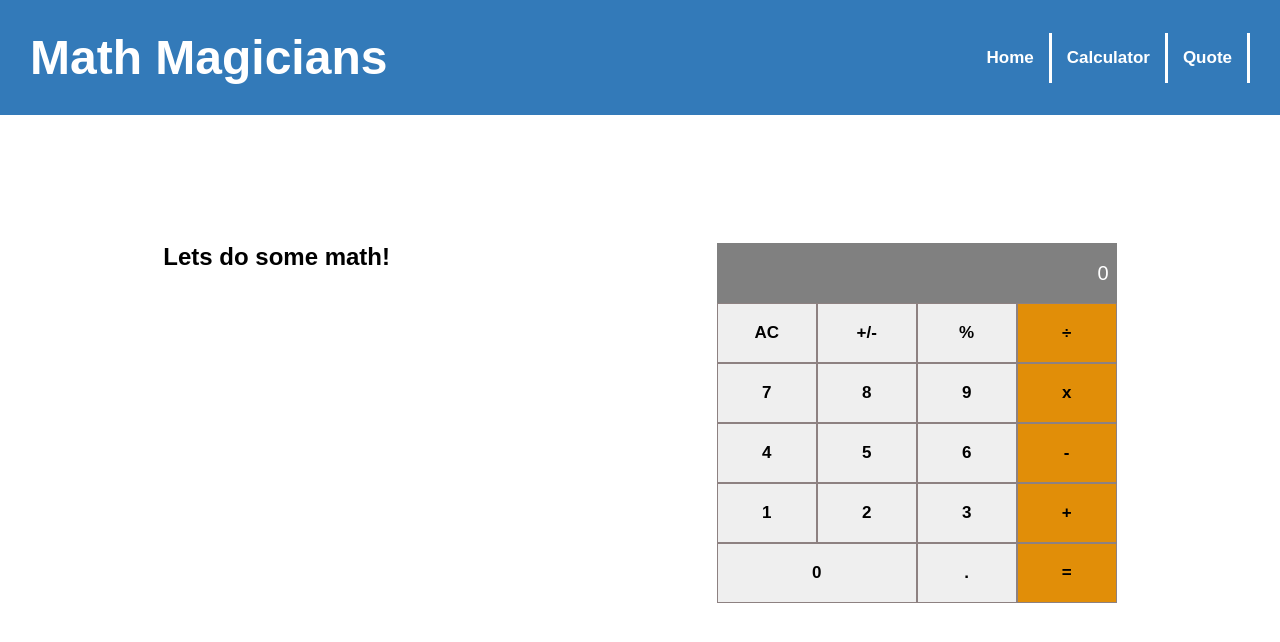
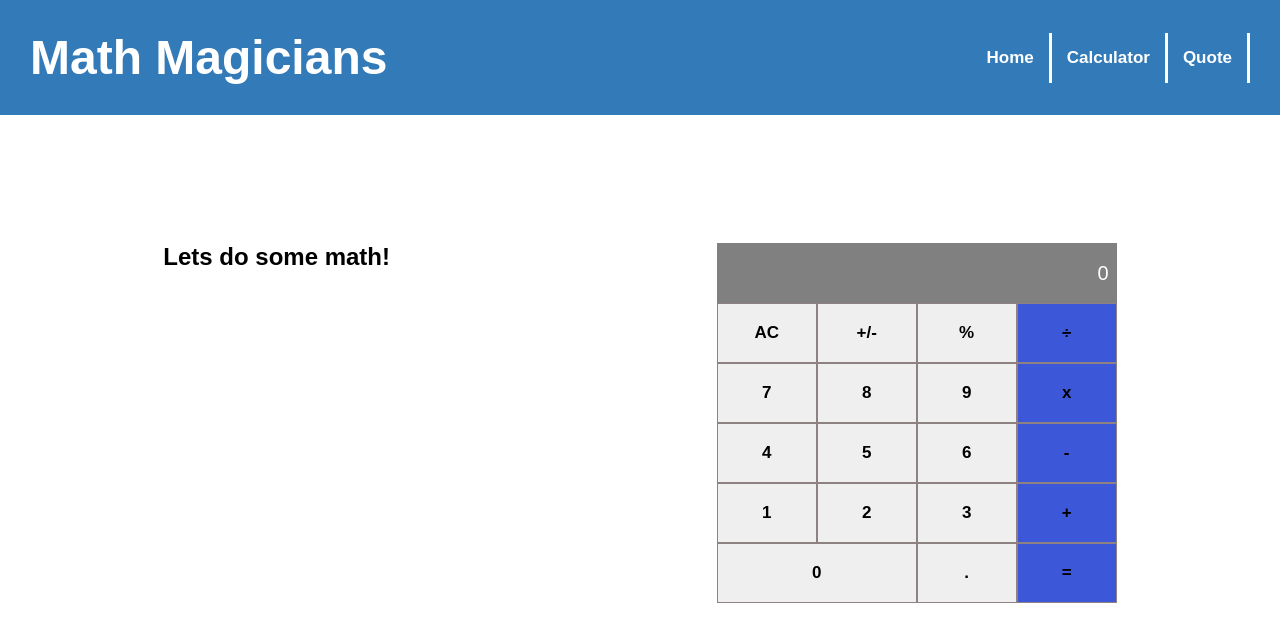
Before and after one commit to quavo19/Math-Magician, a React (Create React App) app: page /calculator in a window 1280 px wide. Shown: the top 642 px of the page. Built offline with nearby package versions, Linux system fonts and the light colour scheme.

Commit message:
Daily commit

```diff
--- a/src/Style.css
+++ b/src/Style.css
@@ -74,7 +74,7 @@
 }
 
 .button-container button:last-child {
-  background: rgb(225, 142, 8);
+  background: rgb(61, 87, 217);
 }
 
 .Zero {
```
